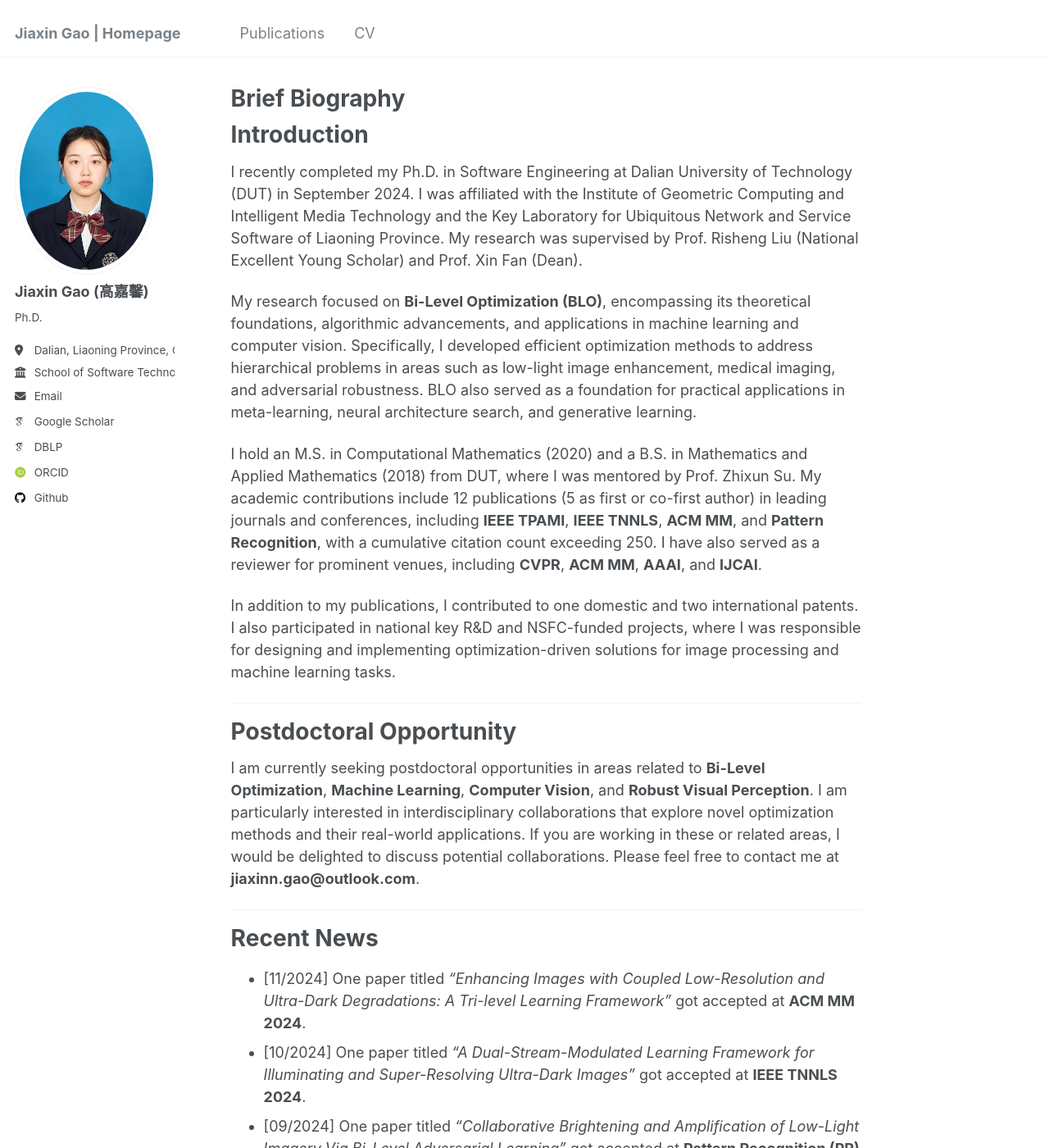
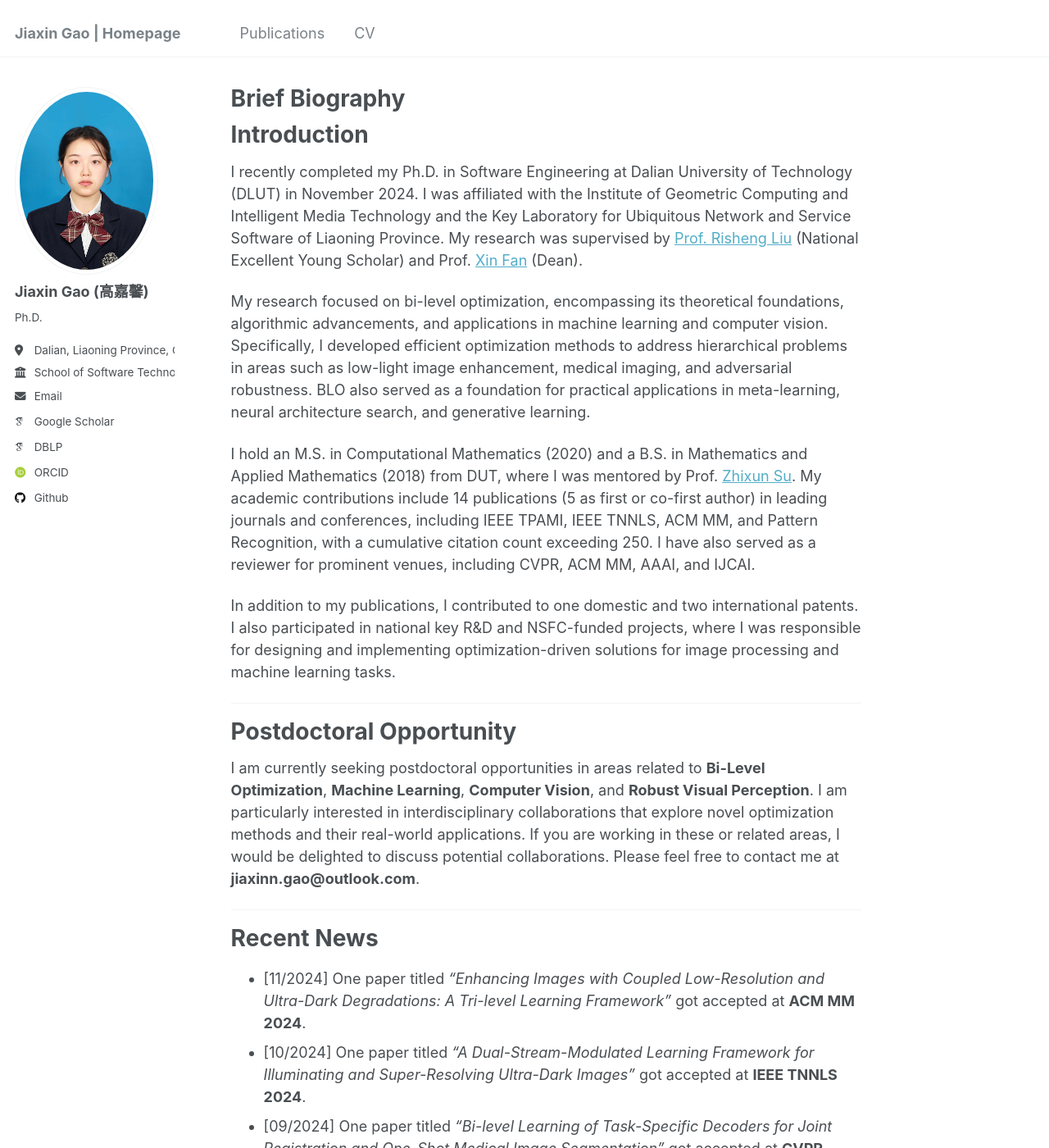
Before and after one commit to callous-youth/callous-youth.github.io, a Jekyll site: the page built from _pages/about.md, in a window 1280 px wide and 1400 px high. Shown: the whole window at 82% size. Built offline with Jekyll 4.4.1, drawn with Linux system fonts in a browser that asks for light colours; some web fonts are replaced; some of the changed text lies outside the part shown.

Commit message:
Update about.md

```diff
--- a/_pages/about.md
+++ b/_pages/about.md
@@ -12,11 +12,11 @@ redirect_from:
 
 Introduction
 ======
-I recently completed my Ph.D. in Software Engineering at Dalian University of Technology (DUT) in September 2024. I was affiliated with the Institute of Geometric Computing and Intelligent Media Technology and the Key Laboratory for Ubiquitous Network and Service Software of Liaoning Province. My research was supervised by Prof. Risheng Liu (National Excellent Young Scholar) and Prof. Xin Fan (Dean).
+I recently completed my Ph.D. in Software Engineering at Dalian University of Technology (DLUT) in November 2024. I was affiliated with the Institute of Geometric Computing and Intelligent Media Technology and the Key Laboratory for Ubiquitous Network and Service Software of Liaoning Province. My research was supervised by [Prof. Risheng Liu](https://scholar.google.com.sg/citations?hl=zh-CN&user=DzuhImQAAAAJ) (National Excellent Young Scholar) and Prof. [Xin Fan](https://scholar.google.com.sg/citations?hl=zh-CN&user=vLN1njoAAAAJ) (Dean).
 
-My research focused on **Bi-Level Optimization (BLO)**, encompassing its theoretical foundations, algorithmic advancements, and applications in machine learning and computer vision. Specifically, I developed efficient optimization methods to address hierarchical problems in areas such as low-light image enhancement, medical imaging, and adversarial robustness. BLO also served as a foundation for practical applications in meta-learning, neural architecture search, and generative learning.
+My research focused on bi-level optimization, encompassing its theoretical foundations, algorithmic advancements, and applications in machine learning and computer vision. Specifically, I developed efficient optimization methods to address hierarchical problems in areas such as low-light image enhancement, medical imaging, and adversarial robustness. BLO also served as a foundation for practical applications in meta-learning, neural architecture search, and generative learning.
 
-I hold an M.S. in Computational Mathematics (2020) and a B.S. in Mathematics and Applied Mathematics (2018) from DUT, where I was mentored by Prof. Zhixun Su. My academic contributions include 12 publications (5 as first or co-first author) in leading journals and conferences, including **IEEE TPAMI**, **IEEE TNNLS**, **ACM MM**, and **Pattern Recognition**, with a cumulative citation count exceeding 250. I have also served as a reviewer for prominent venues, including **CVPR**, **ACM MM**, **AAAI**, and **IJCAI**.
+I hold an M.S. in Computational Mathematics (2020) and a B.S. in Mathematics and Applied Mathematics (2018) from DUT, where I was mentored by Prof. [Zhixun Su](https://scholar.google.com.sg/citations?hl=zh-CN&user=ycFs33AAAAAJ). My academic contributions include 14 publications (5 as first or co-first author) in leading journals and conferences, including IEEE TPAMI, IEEE TNNLS, ACM MM, and Pattern Recognition, with a cumulative citation count exceeding 250. I have also served as a reviewer for prominent venues, including CVPR, ACM MM, AAAI, and IJCAI.
 
 In addition to my publications, I contributed to one domestic and two international patents. I also participated in national key R&D and NSFC-funded projects, where I was responsible for designing and implementing optimization-driven solutions for image processing and machine learning tasks.
 
@@ -43,8 +43,13 @@ Recent News
 ======
 - [11/2024] One paper titled *"Enhancing Images with Coupled Low-Resolution and Ultra-Dark Degradations: A Tri-level Learning Framework"* got accepted at **ACM MM 2024**.
 - [10/2024] One paper titled *"A Dual-Stream-Modulated Learning Framework for Illuminating and Super-Resolving Ultra-Dark Images"* got accepted at **IEEE TNNLS 2024**.
+- [09/2024] One paper titled *"Bi-level Learning of Task-Specific Decoders for Joint Registration and One-Shot Medical Image Segmentation"* got accepted at **CVPR 2024**.
 - [09/2024] One paper titled *"Collaborative Brightening and Amplification of Low-Light Imagery Via Bi-Level Adversarial Learning"* got accepted at **Pattern Recognition (PR) 2024**.
-- [08/2024] One paper titled *"Bi-level One-Shot Co-op Learning: Coupling Registration with Brain MRI Parcellation"* entered major revision at **IEEE TNNLS**.
+- [08/2024] One paper titled *"Advancing Generalized Transfer Attack with Initialization Derived Bilevel Optimization and Dynamic Sequence Truncation"* got accepted at **IJCAI 2024**.
+- [03/2024] One paper titled *"Unveiling Details in the Dark: Simultaneous Brightening and Zooming for Low-Light Image Enhancement"* got accepted at **AAAI 2024**.
+- [01/2024] One paper titled *"Learning with Constraint Learning: New Perspective, Solution Strategy and Various Applications"* got accepted at **IEEE TPAMI 2024**.
+- [11/2023] One paper titled *"PEARL: Preprocessing Enhanced Adversarial Robust Learning of Image Deraining for Semantic Segmentation"* got accepted at **ACM MM 2023**.
+- [11/2021] One paper titled *"Investigating Bi-Level Optimization for Learning and Vision from a Unified Perspective: A Survey and Beyond"* got accepted at **IEEE TPAMI 2022**.
 
 For more info
 ------
```
